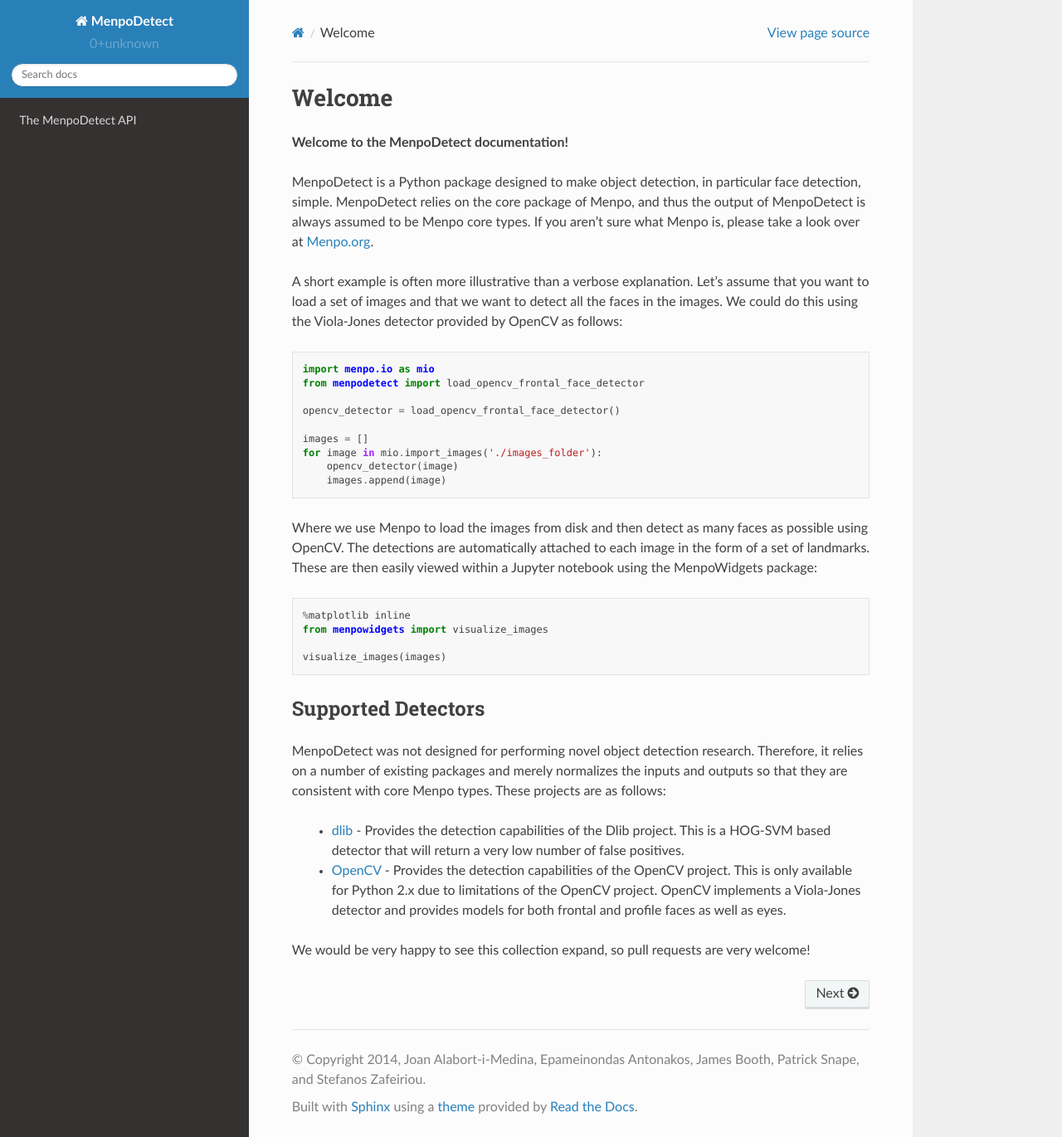
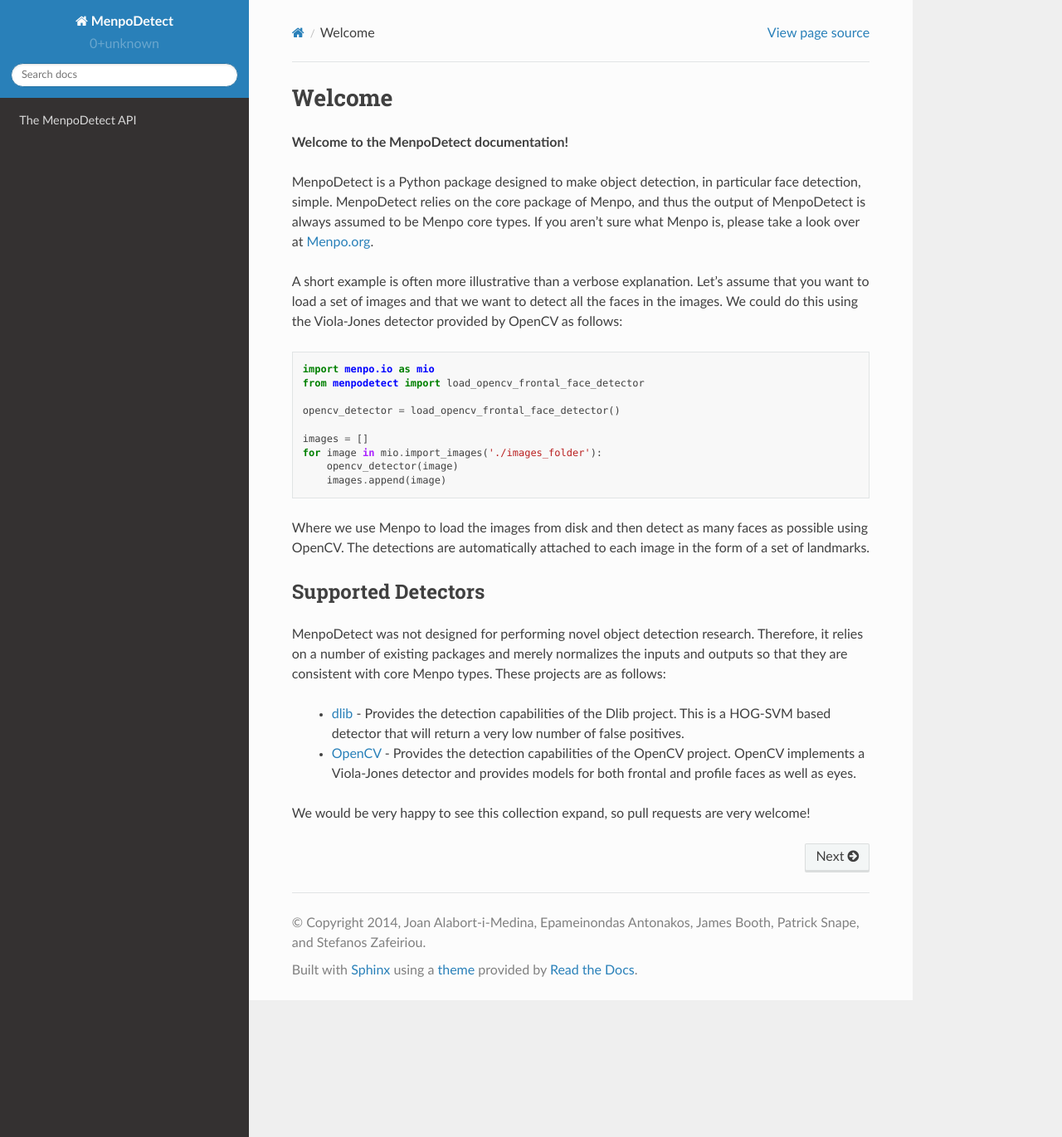
Before and after one commit to menpo/menpodetect, a Sphinx documentation site: the page built from docs/source/index.rst, in a window 1280 px wide and 1371 px high. Shown: the whole window at 83% size. Built offline with Sphinx 7.4.7 and the Read the Docs theme 2.0.0, drawn with Linux system fonts in a browser that asks for light colours.

Commit message:
Fix doc main page to remove menpowidgets mention

```diff
--- a/docs/source/index.rst
+++ b/docs/source/index.rst
@@ -27,15 +27,7 @@
 
 Where we use Menpo to load the images from disk and then detect as many
 faces as possible using OpenCV. The detections are automatically attached
-to each image in the form of a set of landmarks. These are then easily viewed
-within a Jupyter notebook using the MenpoWidgets package:
-
-.. code-block:: python
-
-    %matplotlib inline
-    from menpowidgets import visualize_images
-
-    visualize_images(images)
+to each image in the form of a set of landmarks.
 
 Supported Detectors
 -------------------
@@ -48,8 +40,7 @@
     Dlib project. This is a HOG-SVM based detector that will return a very
     low number of false positives.
   - `OpenCV <http://opencv.org>`_ - Provides the detection capabilities of the
-    OpenCV project. This is only available for Python 2.x due to limitations
-    of the OpenCV project. OpenCV implements a Viola-Jones detector
+    OpenCV project. OpenCV implements a Viola-Jones detector
     and provides models for both frontal and profile faces as well as eyes.
 
 We would be very happy to see this collection expand, so pull requests
```
